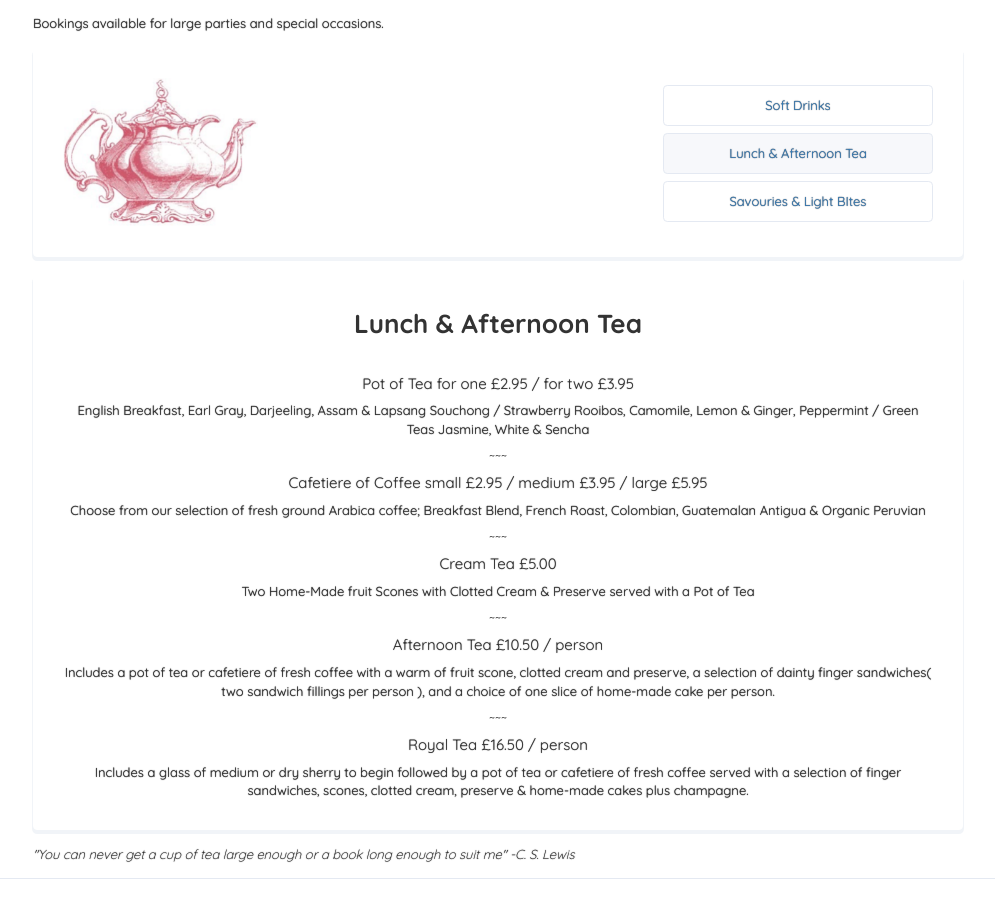
After one commit to studio51/web-whitmoretearooms, a PHP site: the page made by app/menu.html in a window 1280 px wide. The commit adds this page. Shown: the part 151-1057 px from the top of the page, without its empty margins (142-1137 px from the left). Run offline with PHP 8.4, Linux system fonts and the light colour scheme; some libraries are stand-ins or nearby versions.

Commit message:
add separate page just for menu

```diff
--- /dev/null
+++ b/app/menu.html
@@ -0,0 +1,504 @@
+<!doctype html>
+<!--[if lt IE 7]>      <html class="no-js lt-ie9 lt-ie8 lt-ie7"> <![endif]-->
+<!--[if IE 7]>         <html class="no-js lt-ie9 lt-ie8"> <![endif]-->
+<!--[if IE 8]>         <html class="no-js lt-ie9"> <![endif]-->
+<!--[if gt IE 8]><!--> <html class="no-js"> <!--<![endif]-->
+
+<head>
+  <meta charset="utf-8">
+  <meta http-equiv="X-UA-Compatible" content="IE=edge,chrome=1">
+
+  <title>Whitmore Tea Rooms | Traditional Tea Rooms in Staffordshire, Cheshire</title>
+
+  <meta name="description" content="">
+  <meta name="viewport" content="width=device-width">
+
+  <link rel="stylesheet" href="styles/main.css">
+  <link rel="stylesheet" href="styles/carousel.min.css">
+
+</head>
+<body>
+
+  <span itemscope itemtype="http://schema.org/Restaurant">
+
+    <header>
+      <nav class="navbar navbar-default">
+        <div class="container">
+          <div class="row">
+            <div class="col-sm-5 col-md-6 col-lg-7">
+              <div class="navbar-header">
+                <img itemprop="image" class="img-responsive" src="images/whitmore-logo.svg" alt="Whitmore Tea Rooms" title="Whitmore Tea Rooms" />
+              </div>
+            </div>
+
+            <div class="col-sm-7 col-md-6 col-lg-5">
+              <div class="meta hidden-xs">
+                <p itemprop="telephone">
+                  <i class="fa fa-phone"></i>
+                  01782 680433
+                </p>
+
+                <p itemprop="email">
+                  <i class="fa fa-envelope"></i>
+                  info@whitmoretearooms.co.uk
+                </p>
+              </div>
+            </div>
+          </div>
+        </div>
+      </nav>
+    </header>
+
+    <main id="content" class="menu-page">
+
+      <section class="content">
+        <div class="container">
+          <div class="row">
+            <div class="col-sm-12">
+              <p class="bookings-text">
+                Bookings available for large parties and special occasions.
+              </p>
+
+              <section id="menu" class="menu">
+                <div class="box">
+                  <div class="row">
+                    <div class="col-sm-3">
+                      <img src="images/tea-pot.png" class="img-responsive" alt="Tea Pot" title="Whitmore Tea Rooms" />
+                    </div>
+
+                    <div class="col-sm-push-5 col-sm-4">
+                      <div role="tabpanel">
+                        <ul class="nav nav-tabs" role="tablist">
+                          <li role="presentation">
+                            <a href="#drinks-menu" class="menu-item" aria-controls="drinks-menu" role="tab" data-toggle="tab">Soft Drinks</a>
+                          </li>
+                          <li class="active" role="presentation">
+                            <a href="#tea-menu" class="menu-item" aria-controls="tea-menu" role="tab" data-toggle="tab">Lunch &amp; Afternoon Tea</a>
+                          </li>
+                          <li role="presentation">
+                            <a href="#savouries-menu" class="menu-item" aria-controls="savouries-menu" role="tab" data-toggle="tab">Savouries &amp; Light BItes</a>
+                          </li>
+                        </ul>
+                      </div>
+                    </div>
+                  </div>
+                </div>
+
+                <br >
+
+                <div class="row">
+                  <div class="col-sm-12">
+                    <div class="box">
+                      <div class="tab-content">
+                        <div role="tabpanel" class="tab-pane fade" id="drinks-menu">
+                          <h1 class="menu-category-title">Soft Drinks Menu</h1>
+
+                          <div class="drinks">
+                            <p>Coke Cola / Diet Coke <span>£2.20</span></p>
+                            <p>Fentiman's Victorian Lemonade <span>£2.50</span></p>
+                            <p>Fentiman's Dandelion &amp; Burdoch <span>£2.50</span></p>
+                            <p>Fentiman's Ginger Beer <span>£2.50</span></p>
+                            <p>Bottlegreen Elderflower Presse <span>£2.20</span></p>
+                            <p>Brit Vic Cranberry Juice <span>£1.80</span></p>
+                            <p>Brit Vic Orange Juice <span>£1.80</span></p>
+                            <p>Schweeppes Tonic / Slimline Tonic <span>£1.80</span></p>
+                            <p>Fruit Shoots <span>£1.50</span></p>
+                            <p>Sparkling / Still Mineral Water <span>£2.00</span></p>
+                            <p>Lipton's Peach Iced Tea <span>£2.00</span></p>
+                          </div>
+                        </div>
+
+                        <div role="tabpanel" class="tab-pane fade in active" id="tea-menu">
+                          <h1 class="menu-category-title">Lunch &amp; Afternoon Tea</h1>
+
+                          <div class="row">
+                            <div class="col-sm-12">
+                              <h3 class="menu-subcategory-title">Pot of Tea for one £2.95 / for two £3.95</h3>
+
+                              <p>
+                                English Breakfast, Earl Gray, Darjeeling, Assam &amp; Lapsang Souchong /
+                                Strawberry Rooibos, Camomile, Lemon &amp; Ginger, Peppermint / Green Teas Jasmine,
+                                White &amp; Sencha
+                              </p>
+                            </div>
+                          </div>
+
+                          <div class="menu-divider">~~~</div>
+
+                          <div class="row">
+                            <div class="col-sm-12">
+                              <h3 class="menu-subcategory-title">Cafetiere of Coffee small £2.95 / medium £3.95 / large £5.95</h3>
+
+                              <p>
+                                Choose from our selection of fresh ground Arabica coffee; Breakfast Blend,
+                                French Roast, Colombian, Guatemalan Antigua &amp; Organic Peruvian
+                              </p>
+                            </div>
+                          </div>
+
+                          <div class="menu-divider">~~~</div>
+
+                          <div class="row">
+                            <div class="col-sm-12">
+                              <h3 class="menu-subcategory-title">Cream Tea £5.00</h3>
+
+                              <p>
+                                Two Home-Made fruit Scones with Clotted Cream &amp; Preserve served with a Pot of Tea
+                              </p>
+                            </div>
+                          </div>
+
+                          <div class="menu-divider">~~~</div>
+
+                          <div class="row">
+                            <div class="col-sm-12">
+                              <h3 class="menu-subcategory-title">Afternoon Tea £10.50 / person</h3>
+
+                              <p>
+                                Includes a pot of tea or cafetiere of fresh coffee with a warm of
+                                fruit scone, clotted cream and preserve, a selection of dainty finger
+                                sandwiches( two sandwich fillings per person ), and a choice of one
+                                slice of home-made cake per person.
+                              </p>
+                            </div>
+                          </div>
+
+                          <div class="menu-divider">~~~</div>
+
+                          <div class="row">
+                            <div class="col-sm-12">
+                              <h3 class="menu-subcategory-title">Royal Tea £16.50 / person</h3>
+
+                              <p>
+                                Includes a glass of medium or dry sherry to begin followed by a pot
+                                of tea or cafetiere of fresh coffee served with a selection of finger sandwiches,
+                                scones, clotted cream, preserve &amp; home-made cakes plus champagne.
+                              </p>
+                            </div>
+                          </div>
+
+                        </div>
+
+                        <div role="tabpanel" class="tab-pane fade" id="savouries-menu">
+                          <h1 class="menu-category-title">Savouries &amp; Light Bites</h1>
+
+                          <div class="row">
+                            <div class="col-sm-12">
+                              <h3 class="menu-subcategory-title">Omelettes</h3>
+
+                              <p>Cheese Omelette with Toast &amp; Salad Garnish (v) £5.50</p>
+                              <p>Cheese &amp; Ham £5.95</p>
+                              <p>Cheese &amp; Mushroom (v) £5.75</p>
+
+                              <div class="divider">~~~</div>
+                            </div>
+
+                            <div class="col-sm-12">
+                              <h3 class="menu-subcategory-title">Traditional Toasted Breads</h3>
+
+                              <p>Toasted Teacake, English Muffin or Crumpet with butter and preserve £2.25
+
+                              <div class="divider">~~~</div>
+                            </div>
+
+                            <div class="col-sm-12">
+                              <h3 class="menu-subcategory-title">Bacon &amp; Egg Sandwich</h3>
+
+                              <p>Three Rashers of Bacon &amp; Eggs on soft or lightly toasted White or Granary farmhouse Bread £4.50
+
+                              <div class="divider">~~~</div>
+                            </div>
+
+                            <div class="col-sm-12">
+                              <h3 class="menu-subcategory-title">Oatcakes</h3>
+
+                              <p>Two Local Oatcakes filled with Cheese £4.75</p>
+                              <p>Cheese &amp; Bacon £5.50</p>
+                              <p>Egg &amp; Cheese (v) £4.95</p>
+                              <p>Sausage &amp; Cheese £5.95</p>
+                              <p>Cheese &amp; Mushroom (v) £4.95</p>
+
+                              <div class="divider">~~~</div>
+                            </div>
+
+                            <div class="col-sm-12">
+                              <h3 class="menu-subcategory-title">Sandwiches £4.95</h3>
+
+                              <p>Open Crayfish in Cocktail Sauce / Free-Range egg &amp; cress (v)</p>
+                              <p>Honey Roast &amp; English Mustard / Herb Roast Chicken Breast</p>
+                              <p>Cream Cheese &amp; Cucumber (v) / Smoked Salmon &amp; Dill</p>
+                              <p>Roast Beef &amp; Horseradish Cream</p>
+                              <div class="divider">~~~</div>
+                            </div>
+
+                            <div class="col-sm-12">
+                              <h3 class="menu-subcategory-title">Children's Tea £5.50 / child</h3>
+
+                              <p>Fruit juice or hot chocolate with a selection of finger sandwiches, cake, crisps and fruit.</p>
+
+                            </div>
+                          </div>
+                        </div>
+                      </div>
+                    </div>
+                  </div>
+                </div>
+              </section>
+
+              <p class="quote">
+                "You can never get a cup of tea large enough or a book long enough to suit me" -C. S. Lewis
+              </p>
+            </div>
+          </div>
+        </div>
+      </section>
+    </main>
+
+    <footer id="contact">
+      <div class="container">
+        <div class="row">
+          <div class="col-sm-4">
+            <div id="TA_selfserveprop910" class="TA_selfserveprop"><ul id="lhavYesTyIp" class="TA_links uEbLDA"><li id="ocreYhz" class="wQATjPxMgL"><a target="_blank" href="http://www.tripadvisor.co.uk/"><img src="http://www.tripadvisor.co.uk/img/cdsi/img2/branding/150_logo-11900-2.png" alt="TripAdvisor"/></a></li></ul></div><script src="http://www.jscache.com/wejs?wtype=selfserveprop&uniq=910&locationId=5111108&lang=en_UK&rating=true&nreviews=5&writereviewlink=true&popIdx=true&iswide=false&border=true&display_version=2"></script>
+          </div>
+
+          <div class="col-sm-8">
+            <div itemprop="review" itemscope itemtype="http://schema.org/Review" class="row">
+              <div class="col-sm-12">
+                <div id="testimonials" class="testimonials">
+                  <ul>
+                    <li>
+                      <a href="" class="author">
+                        <span itemprop="author" itemscope itemtype="http://schema.org/Person">
+                          <span itemprop="name">Clare Priest</span>
+                        </span>
+                      </a>
+
+                      <p class="testimonial">
+                        <span itemprop="reviewBody">
+                          Had a gorgeous afternoon here today, would highly recommend for lunch/afternoon tea, all the food was delicious, sandwiches and scones were so fresh. The place itself was beautifully laid out, relaxed atmosphere and friendly staff. Will be back!
+                        </span>
+                      </p>
+
+                      <span itemprop="datePublished" content="2015-01-25" class="date">Sunday, 25 January 2015</span>
+                    </li>
+
+                    <li>
+                      <a href="" class="author">
+                        <span itemprop="author" itemscope itemtype="http://schema.org/Person">
+                          <span itemprop="name">Ronald Tams</span>
+                        </span>
+                      </a>
+
+                      <p class="testimonial">
+                        <span itemprop="reviewBody">
+                          we called there one sunny afternoon,sat outside we had lovely salmon sandwiches followed by beautifull cake,it was a delightfull time,down to the proper tea,thanks for a lovely afternoon tea.
+                       </span>
+                      </p>
+
+                      <span itemprop="datePublished" content="2014-09-26" class="date">Tuesday, 26 August 2014</span>
+                    </li>
+
+                    <li>
+                      <a href="" class="author">
+                        <span itemprop="author" itemscope itemtype="http://schema.org/Person">
+                          <span itemprop="name">Rachel Whitehouse</span>
+                        </span>
+                      </a>
+
+                      <p class="testimonial">
+                        <span itemprop="reviewBody">
+                          I was lucky enough that my lovely friends planned my baby shower here! I had a lovely day! The afternoon tea was great, staff were brilliant and the setting perfect! I will definitely be returning! Xx
+                       </span>
+                      </p>
+
+                      <span itemprop="datePublished" content="2014-11-04" class="date">Tuesday, 4 November 2014</span>
+                    </li>
+
+                    <li>
+                      <a href="" class="author">
+                        <span itemprop="author" itemscope itemtype="http://schema.org/Person">
+                          <span itemprop="name">Hcl Cackes</span>
+                        </span>
+                      </a>
+
+                      <p class="testimonial">
+                        <span itemprop="reviewBody">
+                          A wonderful tea room on the outskirts of Newcastle just next door to the Mainwaring Arms, Serving fresh handmade cakes, Chocolate Brownies to die for and scones by HCL Cake's and Jams by Helen's Country Larder a great selection of loose tea served on beautiful vintage china tea cups and plates in a warm and friendly atmosphere.
+                       </span>
+                      </p>
+
+                      <span itemprop="datePublished" content="2013-11-10" class="date">Sunday, 10 November 2013</span>
+                    </li>
+
+                    <li>
+                      <a href="" class="author">
+                        <span itemprop="author" itemscope itemtype="http://schema.org/Person">
+                          <span itemprop="name">Pam Coleman</span>
+                        </span>
+                      </a>
+
+                      <p class="testimonial">
+                        <span itemprop="reviewBody">
+                          Really was a treat to go to today as a suprize. Fabulous atmosphere, great food, and the coffee and cake was fantastic. mmmmmmmmm Recommended highly
+                        </span>
+                      </p>
+
+                      <span itemprop="datePublished" content="2014-10-17" class="date">Friday, 17 October 2014</span>
+                    </li>
+
+                    <li>
+                      <a href="" class="author">
+                        <span itemprop="author" itemscope itemtype="http://schema.org/Person">
+                          <span itemprop="name">Rachel Russell</span>
+                        </span>
+                      </a>
+
+                      <p class="testimonial">
+                        <span itemprop="reviewBody">
+                          We had a lovely afternoon tea, in a beautiful setting for my hen party. Food was delicious and very good value, would thoroughly recommend for any event.
+                        </span>
+                      </p>
+
+                      <span itemprop="datePublished" content="2015-02-07" class="date">Saturday, 7 Februrary 2015</span>
+                    </li>
+                  </ul>
+                </div>
+              </div>
+            </div>
+
+            <div class="footer-clearfix"></div>
+
+            <div class="row">
+              <div class="col-sm-8">
+                <p class="client-meta">&copy; 2015 Whitmore Tea Rooms</p>
+              </div>
+
+              <div class="col-sm-4">
+                <ul class="list-inline client-links">
+                  <li><a href="/#about">About</a></li>
+                  <li><a itemprop="menu" href="menu.html">Menu</a></li>
+                  <li><a href="/#contact">Contact</a></li>
+                </ul>
+              </div>
+            </div>
+          </div>
+        </div>
+      </div>
+    </footer>
+
+    <section>
+      <div class="map">
+        <div class="container vcard">
+          <div class="row">
+            <div class="col-sm-5">
+              <p class="logo">
+                <img src="images/whitmore-logo.svg" class="img-responsive" alt="Whitmore Tea Rooms Logo" title="Whitmore Tea Rooms" />
+              </p>
+            </div>
+
+            <div class="col-sm-7">
+              <div class="row">
+                <div class="col-sm-12">
+                  <p itemprop="address" itemscope itemtype="http://schema.org/PostalAddress" class="address">
+                    <span itemprop="streetAddress" class="street-address address-line">3 Mile Lane, Whitmore</span>
+                    <span class="region address-line">
+                      <span itemprop="addressLocality">Newcastle-under-Lyme</span>,
+                      <span itemprop="addressRegion">Staffordshire</span>
+                    </span>
+                    <span itemprop="postalCode" class="postal-code address-line">ST5 5HR</span>
+                  </p>
+                </div>
+                <div class="col-sm-12">
+                  <p class="telephone">01782 680433</p>
+                </div>
+              </div>
+            </div>
+          </div>
+        </div>
+      </div>
+
+      <div class="container">
+        <div class="box studio51">
+          <div class="row">
+            <div class="col-sm-8">
+              <p class="studio51-meta">Design &amp; Development by <a href="http://www.creative-studio51.co.uk/">Studio51 Creative Services</a></p>
+            </div>
+
+            <div class="col-sm-4">
+              <ul class="list-inline studio51-links">
+                <li><a href="http://whitmoreatearooms.co.uk/humans.txt">Humans.txt</a></li>
+                <li><a href="#">Licenses</a></li>
+              </ul>
+            </div>
+          </div>
+        </div>
+      </div>
+    </section>
+
+    <meta itemprop="url" content="http://www.whitmoretearooms.co.uk/">
+  </span>
+
+  <script src="https://cdnjs.cloudflare.com/ajax/libs/jquery/2.1.3/jquery.min.js"></script>
+  <script src="scripts/bootstrap.min.js"></script>
+
+  <script src="scripts/main.js"></script>
+  <script src="scripts/carousel.min.js"></script>
+
+  <script>
+    (function(i,s,o,g,r,a,m){i['GoogleAnalyticsObject']=r;i[r]=i[r]||function(){
+    (i[r].q=i[r].q||[]).push(arguments)},i[r].l=1*new Date();a=s.createElement(o),
+    m=s.getElementsByTagName(o)[0];a.async=1;a.src=g;m.parentNode.insertBefore(a,m)
+    })(window,document,'script','//www.google-analytics.com/analytics.js','ga');
+
+    ga('create', '', 'auto');
+    ga('send', 'pageview');
+
+  </script>
+
+  <script type="application/ld+json">
+    {
+      "@context" : "http://schema.org",
+      "@type" : "Restaurant",
+      "name" : "Whitmore Tea Rooms",
+      "image" : "http://whitmoretearooms.co.uk/assets/images/whitmore-logo.svg",
+      "telephone" : "01782 680433",
+      "email" : "info@whitmoretearooms.co.uk",
+      "address" : {
+        "@type" : "PostalAddress",
+        "streetAddress" : "3 Mile Lane, Whitmore",
+        "addressLocality" : "Newcastle-under-Lyme",
+        "addressRegion" : "Staffordshire",
+        "postalCode" : "ST5 5HR"
+      },
+      "menu" : "http://whitmoretearooms.co.uk/#menu",
+      "openingHoursSpecification" : {
+        "@type" : "OpeningHoursSpecification",
+        "dayOfWeek" : {
+          "@type" : "DayOfWeek",
+          "name" : "Tuesday"
+        },
+        "opens" : "Please insert valid ISO 8601 date/time here. Examples: 2015-07-27 or 2015-07-27T15:30"
+      },
+      "url" : "http://www.whitmoretearooms.co.uk/",
+      "review" : {
+        "@type" : "Review",
+        "author" : {
+          "@type" : "Person",
+          "name" : "Clare Priest"
+        },
+        "datePublished" : "2015-01-25",
+        "reviewRating" : {
+          "@type" : "Rating",
+          "ratingValue" : "5"
+        },
+        "reviewBody" : "Had a gorgeous afternoon here today, would highly recommend for lunch/afternoon tea, all the food was delicious, sandwiches and scones were so fresh. The place itself was beautifully laid out, relaxed atmosphere and friendly staff. Will be back"
+      }
+    }
+  </script>
+
+  <!--[if lt IE 7]>
+    <p class="chromeframe">You are using an <strong>outdated</strong> browser. Please <a href="http://browsehappy.com/">upgrade your browser</a> or <a href="http://www.google.com/chromeframe/?redirect=true">activate Google Chrome Frame</a> to improve your experience.</p>
+  <![endif]-->
+
+</body>
+</html>
--- a/app/styles/main.css
+++ b/app/styles/main.css
@@ -347,7 +347,7 @@ body {
 
 @media (min-width: 768px) {
   .board p.social {
-    font-size: 22.1px;
+    font-size: 18.700000000000003px;
   }
 }
 
@@ -382,16 +382,14 @@ body {
 
 /* 4.0 Content */
 
+/* Menu Page */
+
 section p,
 footer p,
 section a,
 footer a {
   font-weight: 400;
   text-shadow: 0 0 1px rgba(0, 0, 0, 0.8);
-}
-
-.content {
-  margin-top: -60px;
 }
 
 .box {
@@ -430,6 +428,10 @@ footer a {
 
 /* 4.2 About Whitmore Tea Rooms */
 
+.about {
+  margin-top: -60px;
+}
+
 @media (min-width: 768px) {
   .about .section-title,
   .about p {
@@ -438,6 +440,16 @@ footer a {
 }
 
 /* 4.3 Whitmore Tea Rooms Menus */
+
+/* Menu Page */
+
+.menu-page .menu img {
+  margin: 0;
+}
+
+.menu-page p.bookings-text {
+  margin: 15px 0;
+}
 
 .menu {
   text-align: center;
--- a/app/styles/main.less
+++ b/app/styles/main.less
@@ -324,7 +324,7 @@ body {
         margin-top: @box-padding / 1;
 
         @media(min-width: 768px) {
-          font-size: @font-size-lg * 1.3;
+          font-size: @font-size-lg * 1.1;
         }
       }
     }
@@ -360,15 +360,13 @@ body {
 
 /* 4.0 Content */
 
+  /* Menu Page */
+
   section, footer {
     p, a {
       text-shadow: 0 0 1px fade(#000, 80%);
       font-weight: 400;
     }
-  }
-
-  .content {
-    margin-top: -( @box-padding * 2 );
   }
 
   .box {
@@ -407,6 +405,10 @@ body {
 
   /* 4.2 About Whitmore Tea Rooms */
 
+  .about {
+    margin-top: -( @box-padding * 2 );
+  }
+
   @media(min-width: 768px) {
     .about .section-title,
     .about p {
@@ -415,6 +417,20 @@ body {
   }
 
   /* 4.3 Whitmore Tea Rooms Menus */
+
+    /* Menu Page */
+
+      .menu-page {
+        .menu {
+          img {
+            margin: 0;
+          }
+        }
+
+        p.bookings-text {
+          margin: @box-padding / 2 0;
+        }
+      }
 
   .menu {
     text-align: center;
```
